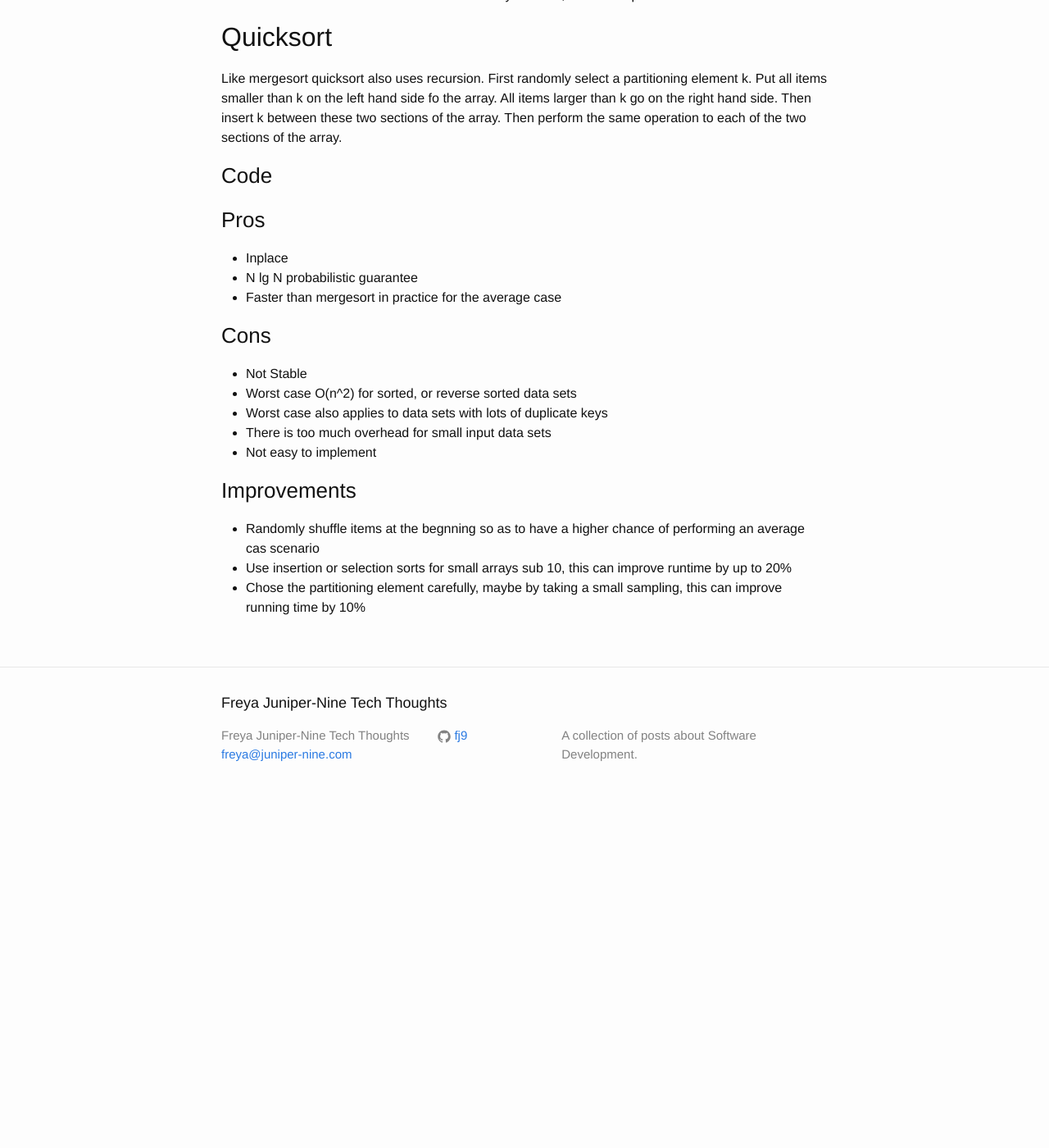
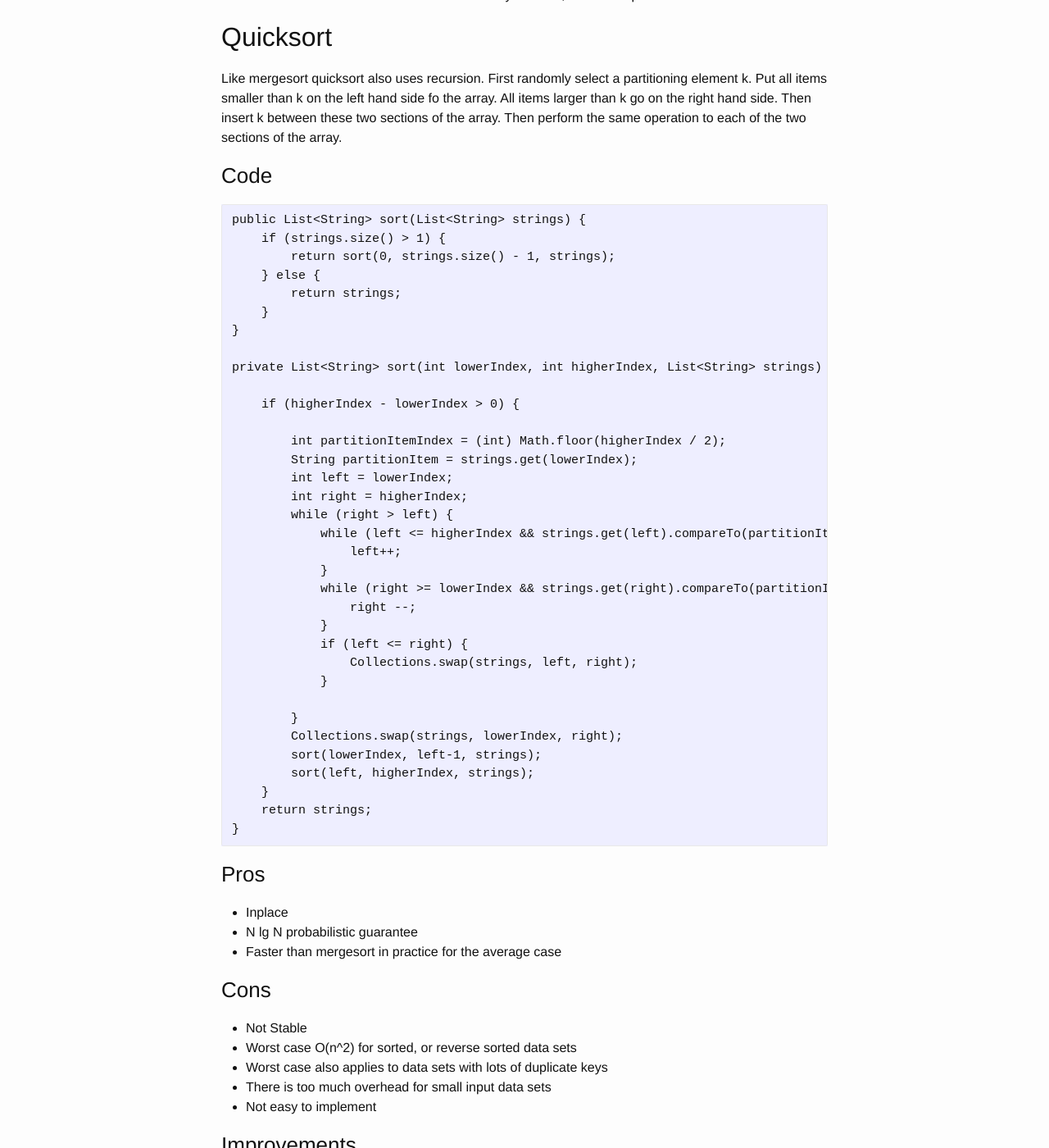
Before and after one commit to fj9/fj9.github.io, a Jekyll site: the page built from _posts/2015-12-05-Sorting.md, in a window 1280 px wide and 1400 px high, scrolled down 3650 px. Shown: the whole window at 82% size. Built offline with Jekyll 4.4.1, drawn with Linux system fonts in a browser that asks for light colours; before the commit the page ends 4641 px from its top, so only the background shows below that.

Commit message:
finished sorting

```diff
--- a/_posts/2015-12-05-Sorting.md
+++ b/_posts/2015-12-05-Sorting.md
@@ -164,6 +164,41 @@ sections of the array. Then perform the same operation to each of the two sectio
 
 ## Code
 
+    public List<String> sort(List<String> strings) {
+        if (strings.size() > 1) {
+            return sort(0, strings.size() - 1, strings);
+        } else {
+            return strings;
+        }
+    }
+
+    private List<String> sort(int lowerIndex, int higherIndex, List<String> strings) {
+
+        if (higherIndex - lowerIndex > 0) {
+
+            int partitionItemIndex = (int) Math.floor(higherIndex / 2);
+            String partitionItem = strings.get(lowerIndex);
+            int left = lowerIndex;
+            int right = higherIndex;
+            while (right > left) {
+                while (left <= higherIndex && strings.get(left).compareTo(partitionItem) <= 0 && right > left) {
+                    left++;
+                }
+                while (right >= lowerIndex && strings.get(right).compareTo(partitionItem) > 0 && right >= left) {
+                    right --;
+                }
+                if (left <= right) {
+                    Collections.swap(strings, left, right);
+                }
+
+            }
+            Collections.swap(strings, lowerIndex, right);
+            sort(lowerIndex, left-1, strings);
+            sort(left, higherIndex, strings);
+        }
+        return strings;
+    }
+
 ## Pros
 
 * Inplace
```
